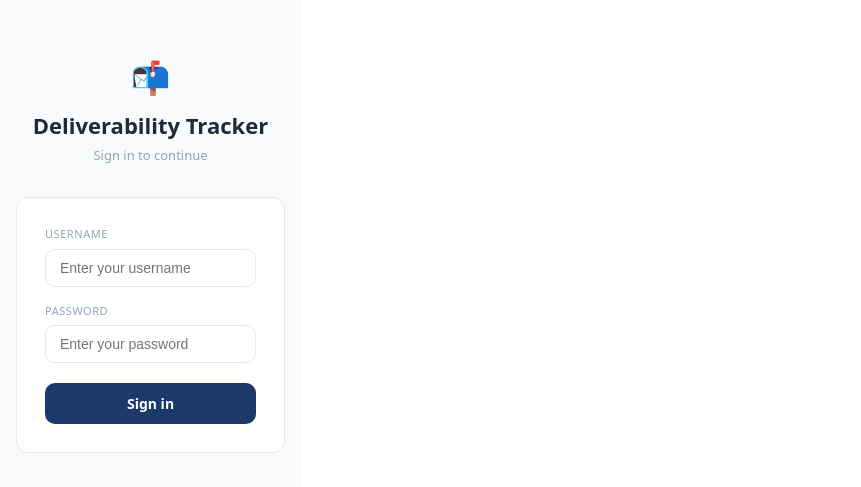
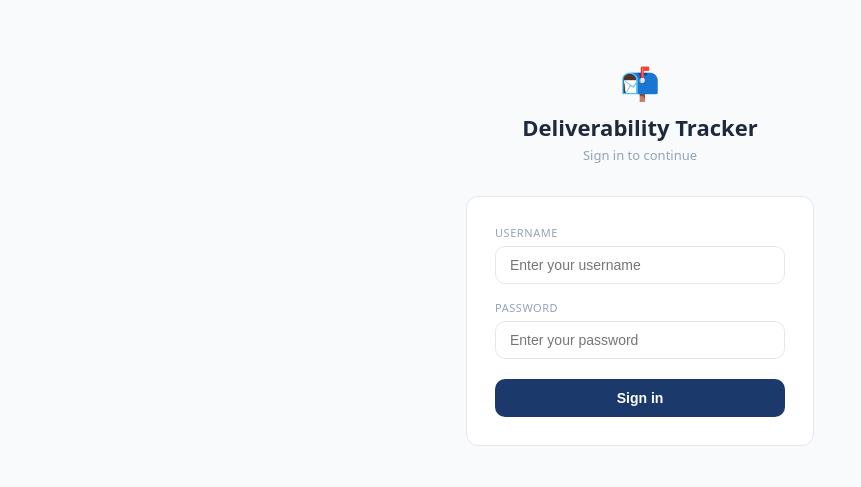
Before and after one commit to Choxtronics/deliverability-tracker, a React (Vite) app: page / in a window 1280 px wide. Shown: the part 147-634 px from the top of the page, without its empty margins (0-861 px from the left). Built offline with nearby package versions, Linux system fonts and the light colour scheme.

Commit message:
fix full screen layout

```diff
--- a/src/index.css
+++ b/src/index.css
@@ -1,69 +1,10 @@
-:root {
-  font-family: Inter, system-ui, Avenir, Helvetica, Arial, sans-serif;
-  line-height: 1.5;
-  font-weight: 400;
-
-  color-scheme: light dark;
-  color: rgba(255, 255, 255, 0.87);
-  background-color: #242424;
-
-  font-synthesis: none;
-  text-rendering: optimizeLegibility;
-  -webkit-font-smoothing: antialiased;
-  -moz-osx-font-smoothing: grayscale;
-  -webkit-text-size-adjust: 100%;
+*, *::before, *::after {
+  margin: 0;
+  padding: 0;
+  box-sizing: border-box;
 }
 
-a {
-  font-weight: 500;
-  color: #646cff;
-  text-decoration: inherit;
-}
-a:hover {
-  color: #535bf2;
-}
-
-body {
-  margin: 0;
-  display: flex;
-  place-items: center;
-  min-width: 320px;
+html, body, #root {
+  width: 100%;
   min-height: 100vh;
 }
-
-h1 {
-  font-size: 3.2em;
-  line-height: 1.1;
-}
-
-button {
-  border-radius: 8px;
-  border: 1px solid transparent;
-  padding: 0.6em 1.2em;
-  font-size: 1em;
-  font-weight: 500;
-  font-family: inherit;
-  background-color: #1a1a1a;
-  cursor: pointer;
-  transition: border-color 0.25s;
-}
-button:hover {
-  border-color: #646cff;
-}
-button:focus,
-button:focus-visible {
-  outline: 4px auto -webkit-focus-ring-color;
-}
-
-@media (prefers-color-scheme: light) {
-  :root {
-    color: #213547;
-    background-color: #ffffff;
-  }
-  a:hover {
-    color: #747bff;
-  }
-  button {
-    background-color: #f9f9f9;
-  }
-}
```
